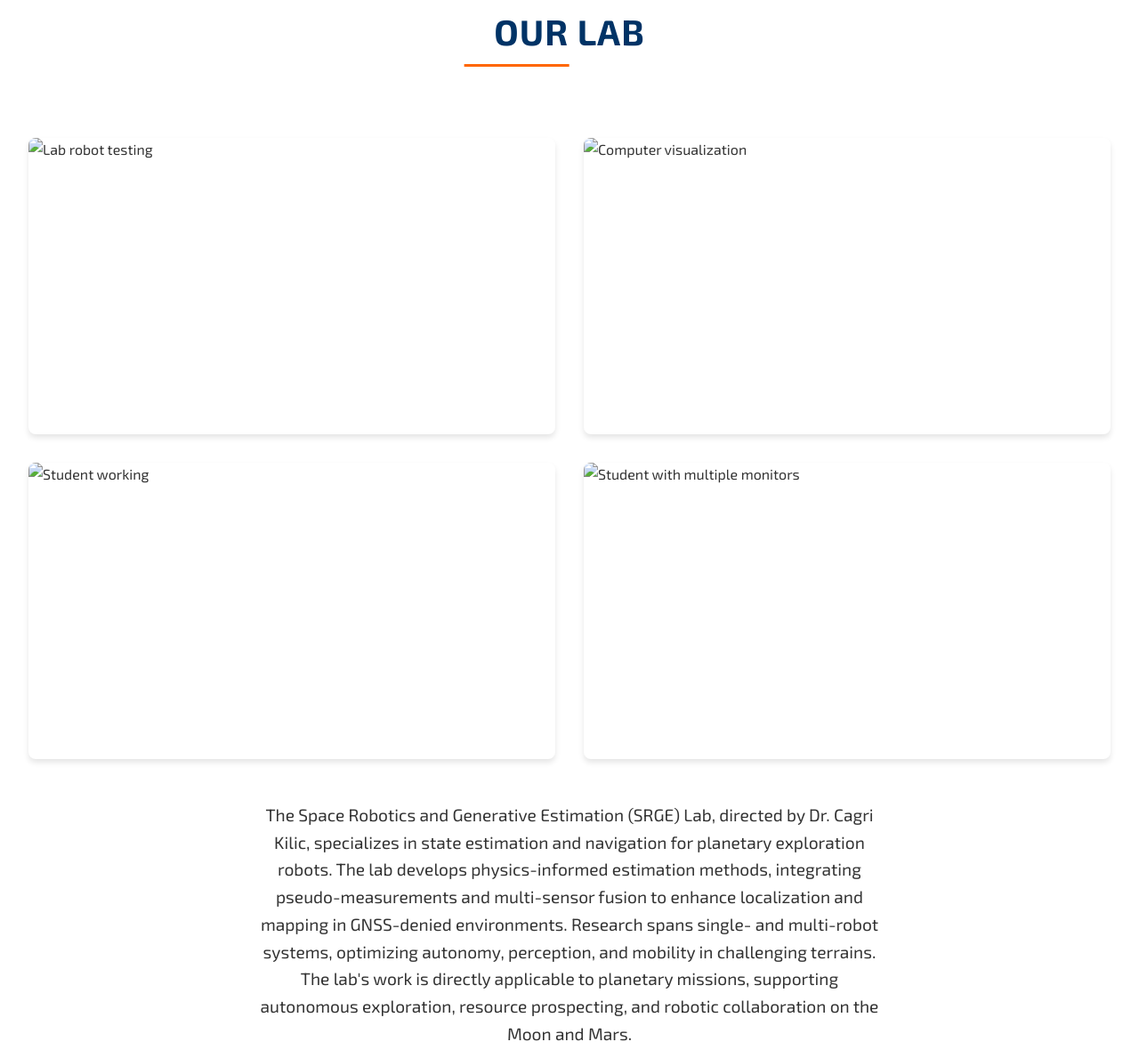
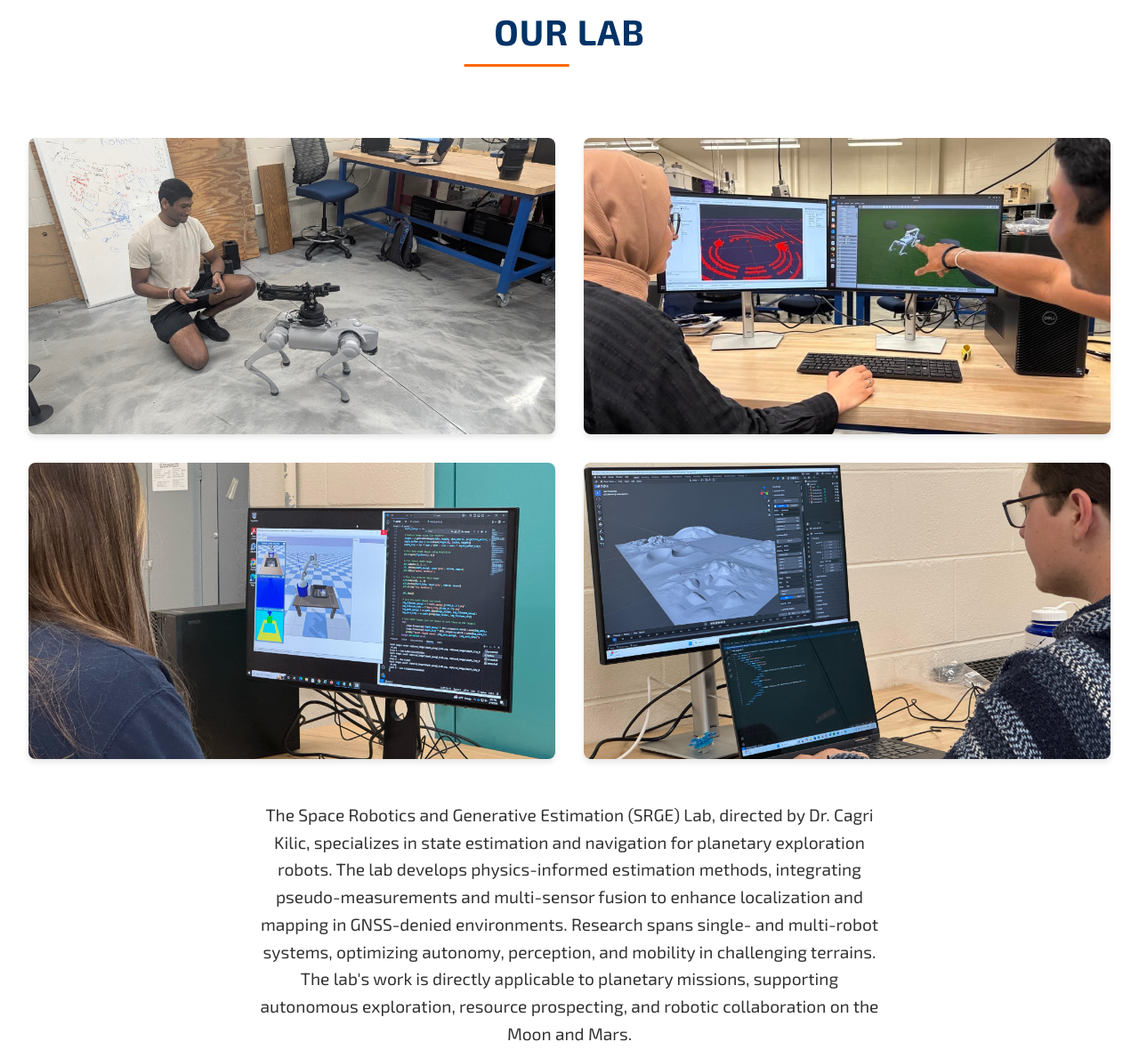
Before and after one commit to smcconoughey/srgelab, a website built with Vite: page index.html in a window 1280 px wide. Shown: the part 947-2127 px from the top of the page at 89% size. Built offline with nearby package versions, Linux system fonts and the light colour scheme; files whose address does not match are found by name.

Commit message:
pictures

```diff
--- a/index.html
+++ b/index.html
@@ -676,16 +676,16 @@
             </div>
             <div class="lab-photos">
                 <div class="lab-photo">
-                    <img src="./assets/lab/lab_photo_1.jpg" alt="Lab robot testing">
+                    <img src="./assets/lab/lab-photo-1.jpg" alt="Lab robot testing">
                 </div>
                 <div class="lab-photo">
-                    <img src="./assets/lab/lab_photo_2.jpg" alt="Computer visualization">
+                    <img src="./assets/lab/lab-photo-2.jpg" alt="Computer visualization">
                 </div>
                 <div class="lab-photo">
-                    <img src="./assets/lab/lab_photo_3.jpg" alt="Student working">
+                    <img src="./assets/lab/lab-photo-3.jpg" alt="Student working">
                 </div>
                 <div class="lab-photo">
-                    <img src="./assets/lab/lab_photo_4.jpg" alt="Student with multiple monitors">
+                    <img src="./assets/lab/lab-photo-4.jpg" alt="Student with multiple monitors">
                 </div>
             </div>
 
@@ -899,7 +899,7 @@
                     <!-- Undergraduate Students -->
                     <div class="team-member">
                         <div class="team-member-img">
-                            <img src="./assets/team/sean_mcconoughey.jpg" alt="Sean McConoughey">
+                            <img src="./assets/team/seanmcconoughey1.jpg" alt="Sean McConoughey">
                         </div>
                         <div class="team-member-info">
                             <h3>Sean McConoughey</h3>
```
Also changed, not shown: assets/lab/lab-photo-1.jpg (renamed from assets/lab-photo-1.jpg), assets/lab/lab-photo-2.jpg (renamed from assets/lab-photo-2.jpg), assets/lab/lab-photo-3.jpg (renamed from assets/lab-photo-3.jpg), assets/lab/lab-photo-4.jpg (renamed from assets/lab-photo-4.jpg), assets/team/deanna_paladino.jpg (added), assets/team/eeman_abid.jpg (added), assets/team/emre_girgin.jpg (renamed from assets/emre.jpeg), assets/team/francisco_bustamante.jpg (added), assets/team/jasmine_nakladov.jpg (added), assets/team/seanmcconoughey.jpg (renamed from assets/seanmcconoughey.jpg), assets/team/seanmcconoughey1.jpg (renamed from assets/seanmcconoughey1.jpg), assets/team/tuba_girgin.jpg (renamed from assets/tubagirgin.jpg).
